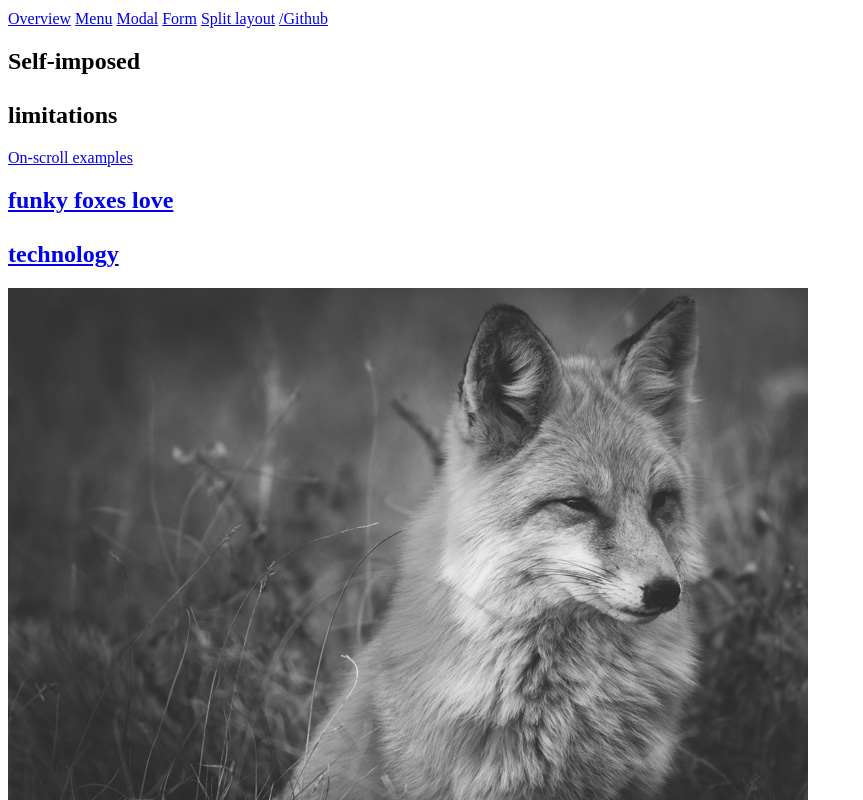
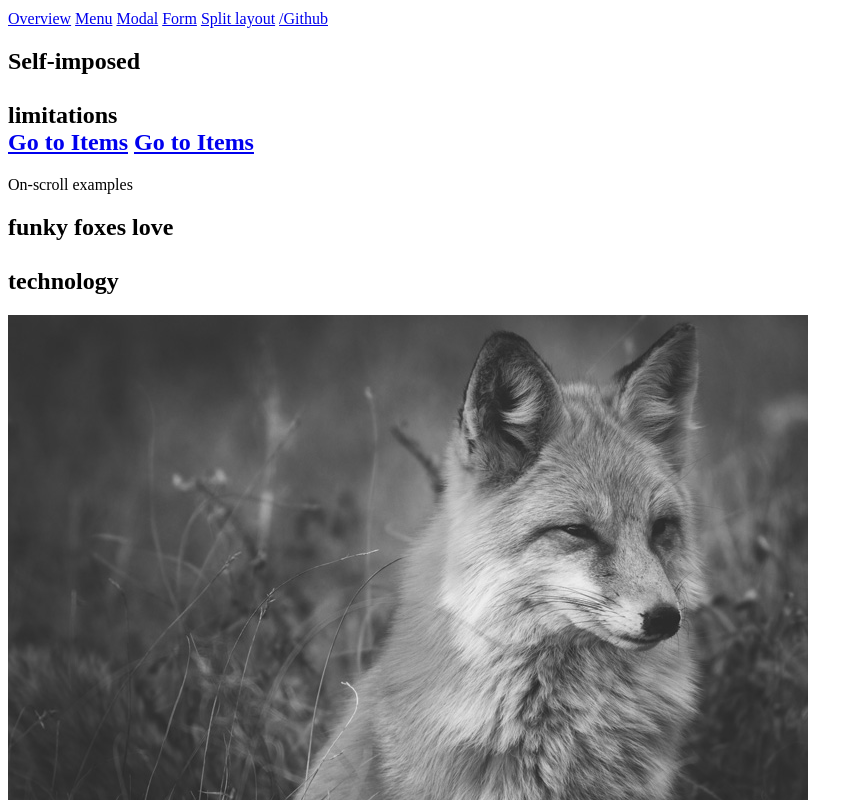
Before and after one commit to kibernetikus/kibernetikus.github.io, a plain HTML site: page angular/home/home.template.html in a window 1280 px wide. Shown: the part 580-1380 px from the top of the page, without its empty margins (0-863 px from the left). Drawn offline with Linux system fonts and the light colour scheme; files whose address does not match are found by name.

Commit message:
link changed
link changed

```diff
--- a/angular/home/home.template.html
+++ b/angular/home/home.template.html
@@ -35,10 +35,10 @@
                 <h2 class="content__title content__title--center">
                     <div id="rev-1" class="content__title__inner">Self-imposed</div><br/>
                     <div id="rev-2" class="content__title__inner content__title__inner--offset-1">limitations</div>
+                    <a href="/" id="rev-1_2" ng-click="gotoElement('items')"> Go to Items</a>
+                    <a href="/" ng-click="gotoElement('items')">Go to Items</a>
+                </h2>
 
-                    <a href="/" id="rev-1_2" ng-click="gotoElement('items')> ng-click="gotoElement('items')</a>
-                    <a href="/" ng-click="gotoElement('items')> ng-click="gotoElement('items')</a>
-                </h2>
             </section>
             <p class="content__heading">On-scroll examples</p>
             <section class="content content--full flexy flexy--row">
```
